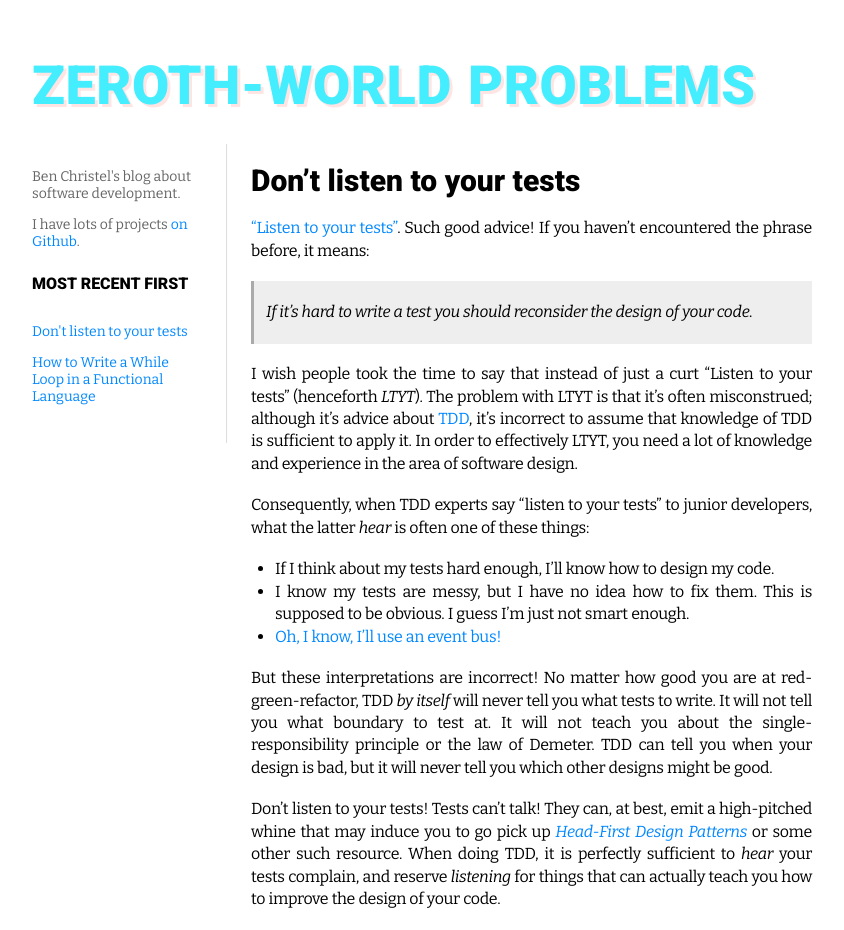
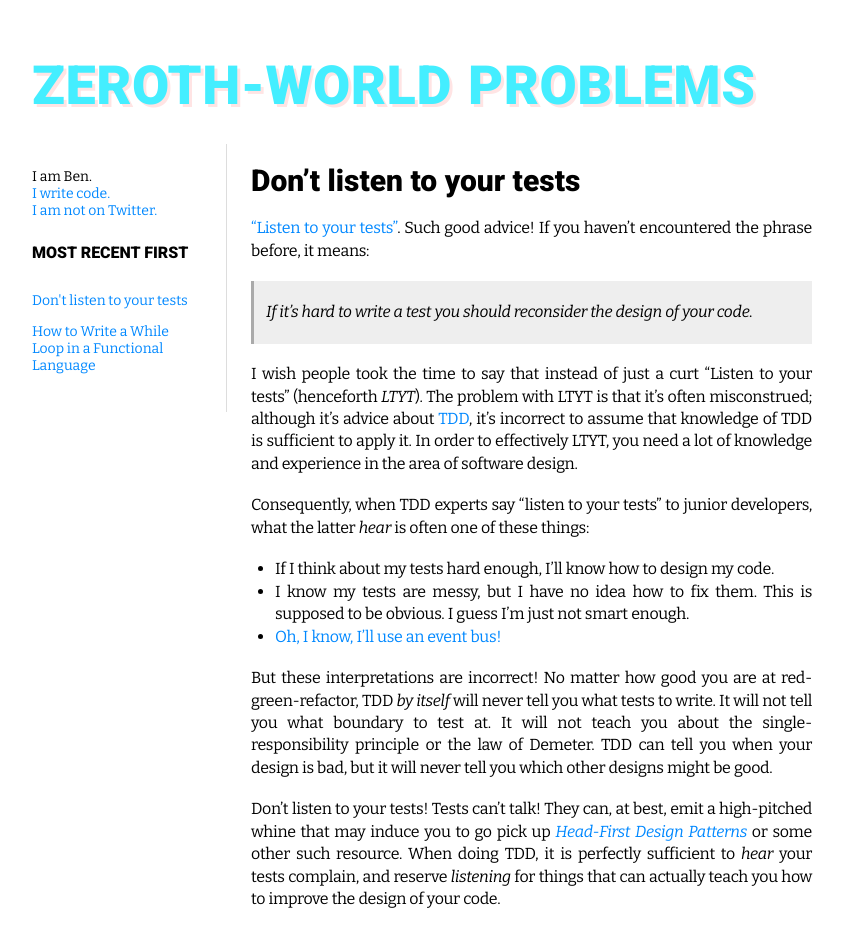
Before and after one commit to benchristel/benchristel.github.io, a Jekyll site: the page built from index.html, in a window 1280 px wide. Shown: the whole page, without its empty margins (218-1062 px from the left). Built offline with Jekyll 4.4.1, drawn with Linux system fonts in a browser that asks for light colours.

```diff
--- a/_layouts/default.html
+++ b/_layouts/default.html
@@ -11,8 +11,10 @@
       <div class="page-title"><a href="/">Zeroth-World Problems</a></div>
 
       <ul class="nav">
-        <p>Ben Christel's blog about software development.</p>
-        <p>I have lots of projects <a href="https://github.com/benchristel">on Github</a>.</p>
+        <p>I am Ben.</p>
+        <p><a href="https://github.com/benchristel">I write code.</a></p>
+        <p><a href="/i-am-not-on-twitter/">I am not on Twitter.</a></p>
+
         <h1>Most Recent First</h1>
       {% for post in site.posts %}
             <li><a href="{{ post.url | prepend: site.baseurl }}">{{ post.title }}</a></li>
--- /dev/null
+++ b/_layouts/page.html
@@ -0,0 +1,5 @@
+---
+layout: default
+---
+
+{{content}}
--- a/_sass/_base.scss
+++ b/_sass/_base.scss
@@ -85,8 +85,6 @@ a {
 
   p {
     font-size: 14px;
-    color: #666;
-    margin-bottom: 1em;
   }
 
   h1 {
```
Also changed, not shown: i-am-not-on-twitter.md (added, +29 -0 lines).
